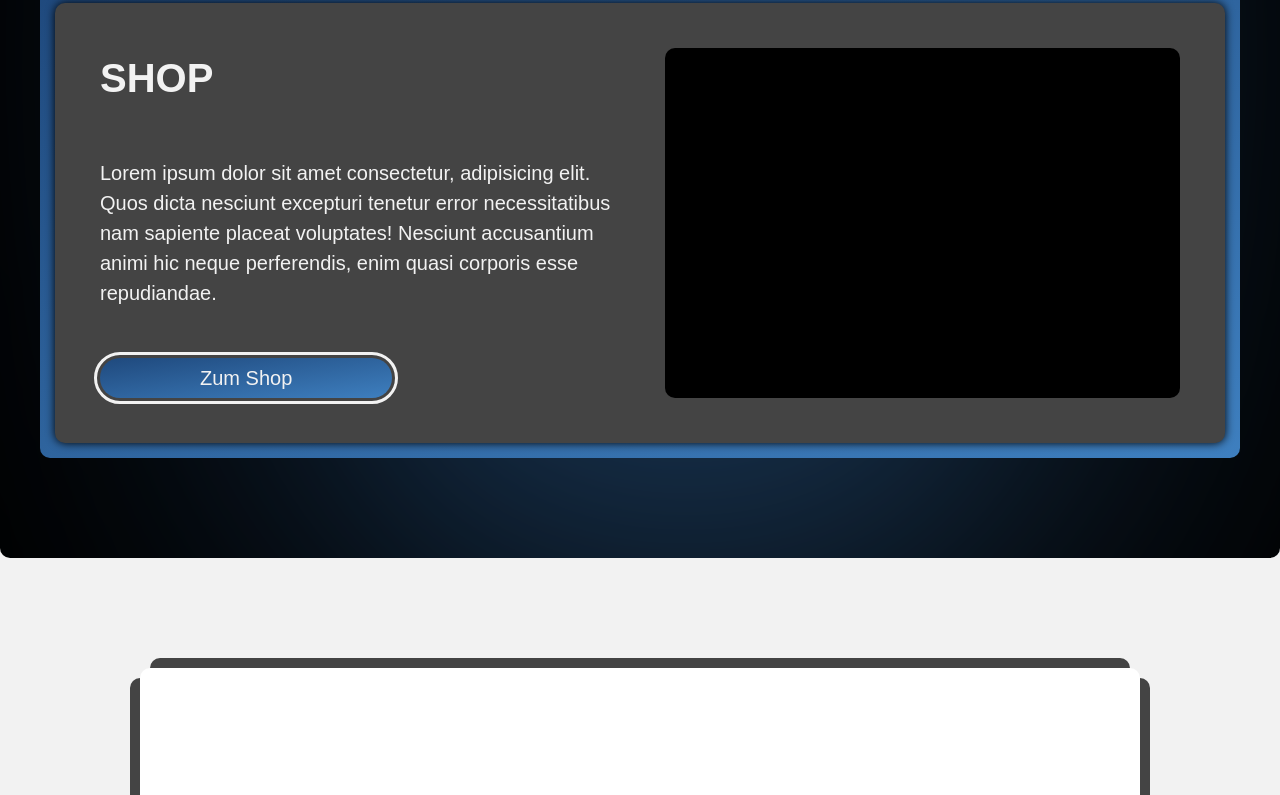
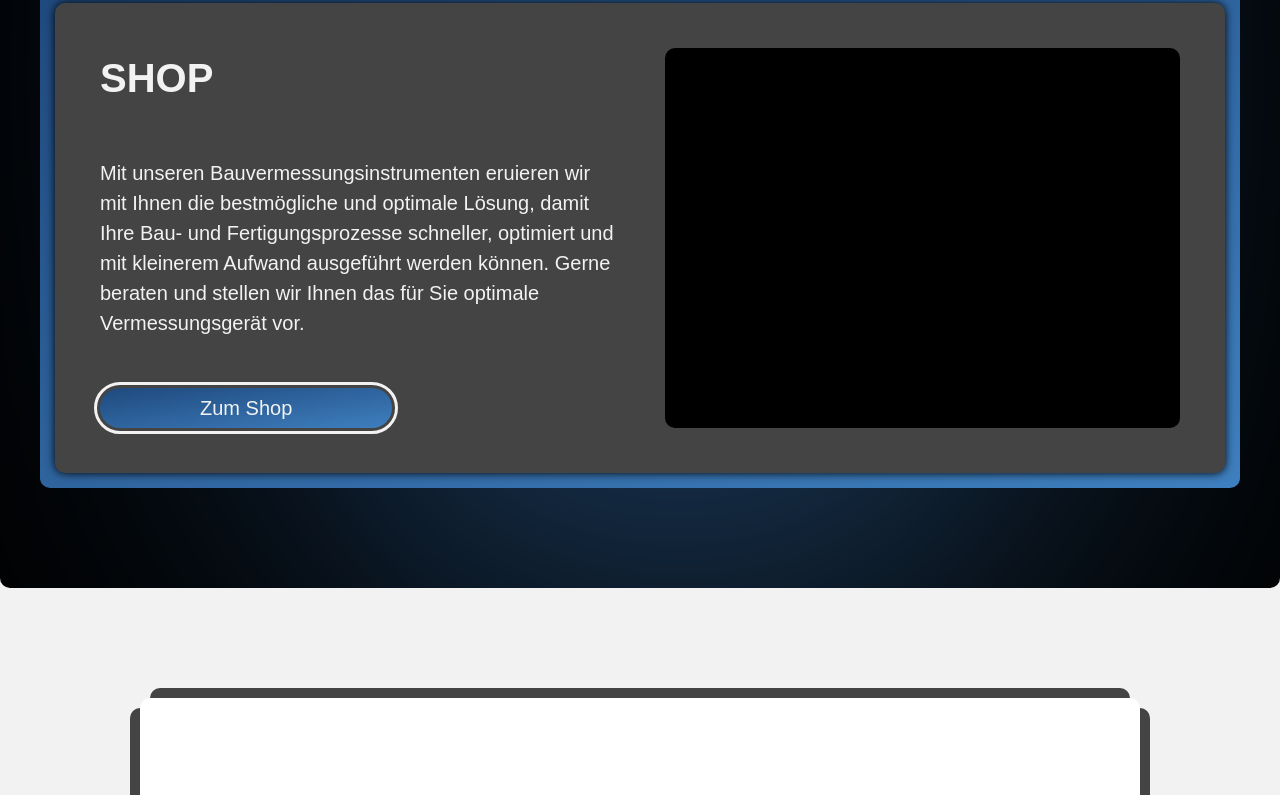
Before and after one commit to ZETECH-Baumesstechnik/zetech-website, a Next.js app: page / in a window 1280 px wide. Shown: the part 3191-3986 px from the top of the page. Built offline with nearby package versions, Linux system fonts and the light colour scheme.

Commit message:
Ivan Kafadar

```diff
--- a/app/(pages)/(home)/page.jsx
+++ b/app/(pages)/(home)/page.jsx
@@ -77,7 +77,7 @@ export default function Page() {
                                 <h2 className="title">SHOP</h2>
                             </div>
                             <div className="text-box">
-                                <p className="text">Lorem ipsum dolor sit amet consectetur, adipisicing elit. Quos dicta nesciunt excepturi tenetur error necessitatibus nam sapiente placeat voluptates! Nesciunt accusantium animi hic neque perferendis, enim quasi corporis esse repudiandae.</p>
+                                <p className="text">Mit unseren Bauvermessungsinstrumenten eruieren wir mit Ihnen die bestmögliche und optimale Lösung, damit Ihre Bau- und Fertigungsprozesse schneller, optimiert und mit kleinerem Aufwand ausgeführt werden können. Gerne beraten und stellen wir Ihnen das für Sie optimale Vermessungsgerät vor.</p>
                                 <Link href={"/shop"} className="link">
                                     Zum Shop
                                 </Link>
```
